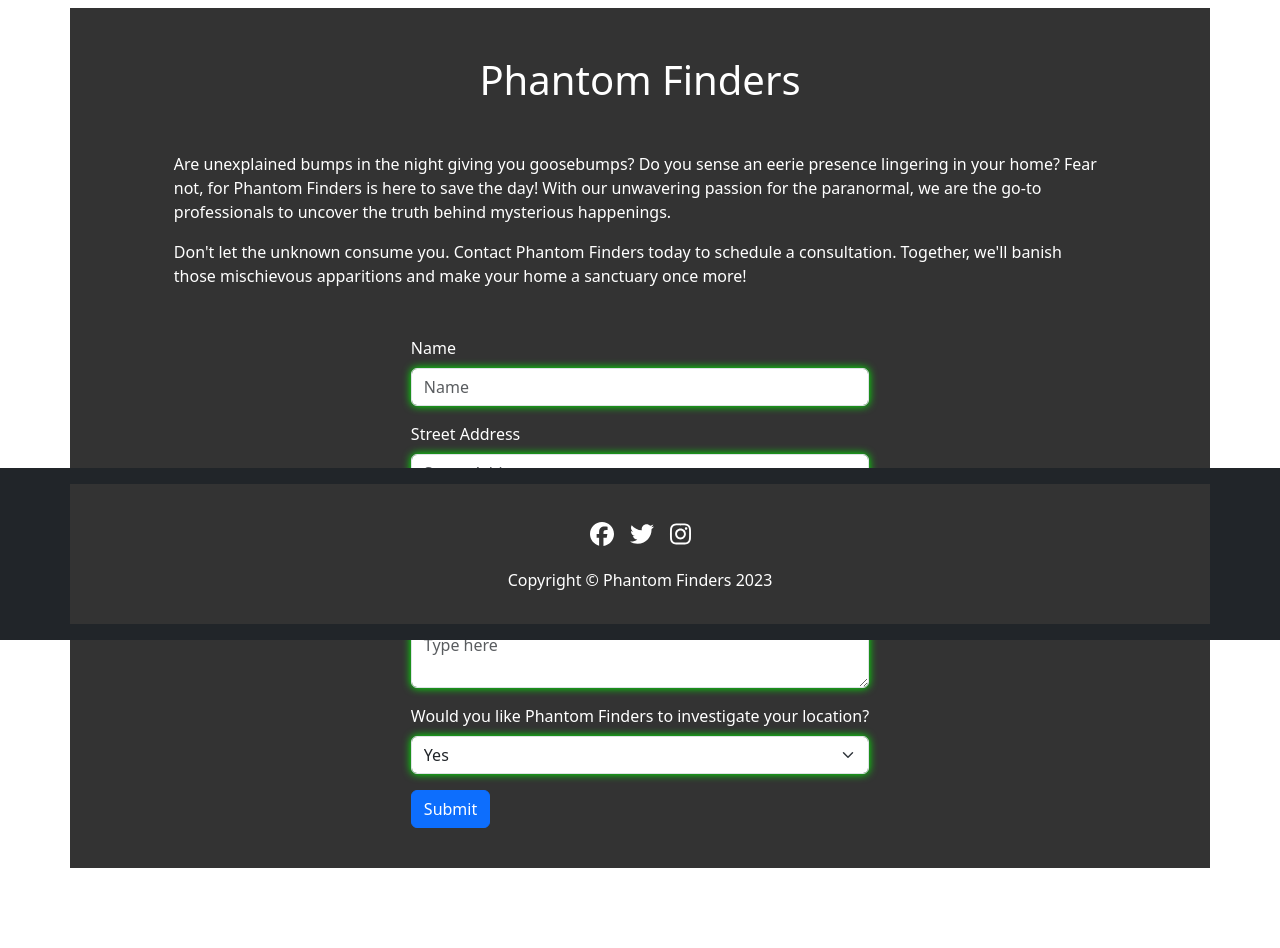
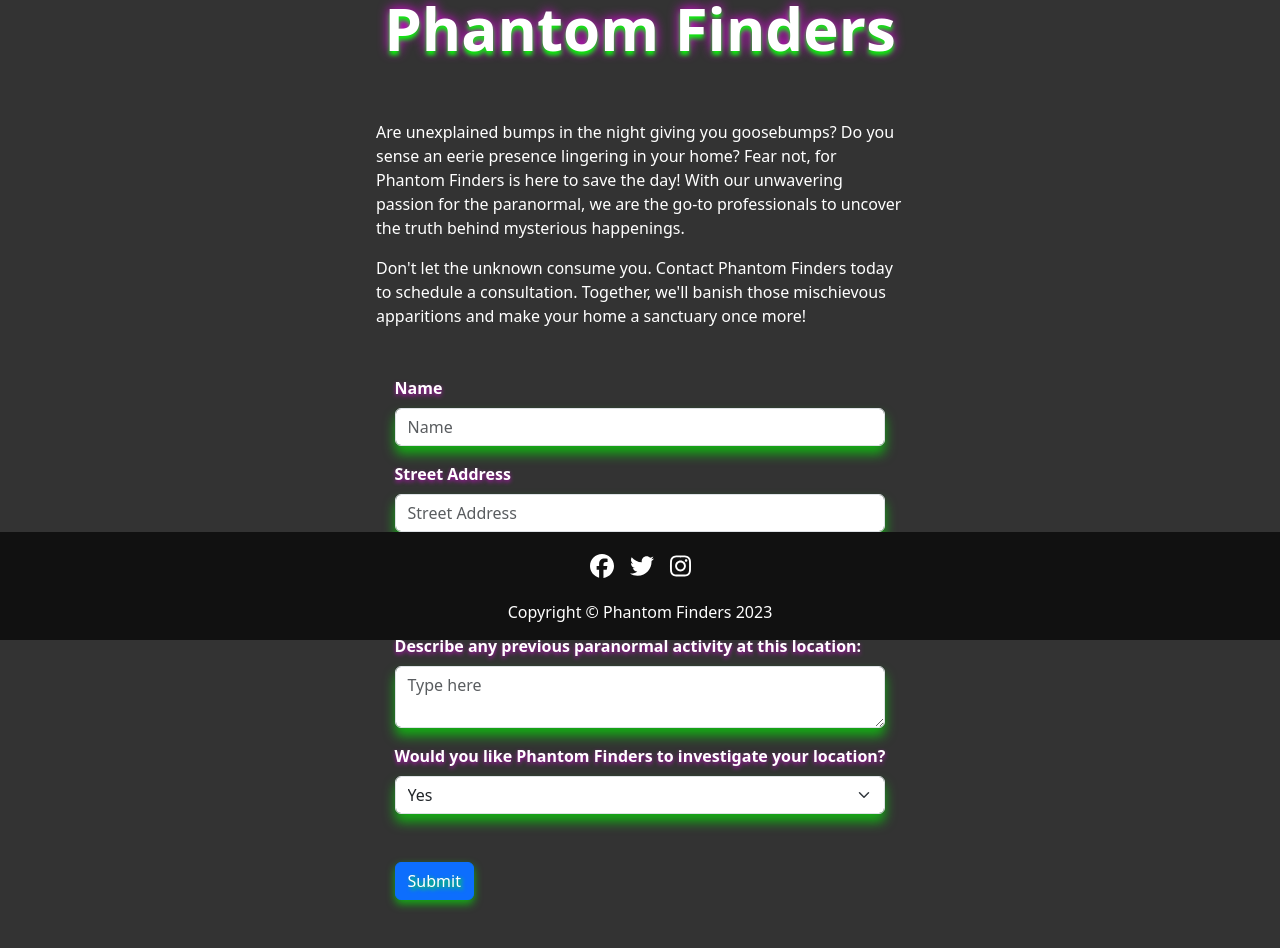
Before and after one commit to philkatie/fullstack-project, a React (Create React App) app in the folder intsureview_fe/: page /form in a window 1280 px wide. Shown: the part 160-1108 px from the top of the page. Before the commit the page ends 1076 px from the top, so only its background shows below. Built offline with nearby package versions, Linux system fonts and the light colour scheme.

Commit message:
just some silly css

```diff
--- a/intsureview_fe/src/App.css
+++ b/intsureview_fe/src/App.css
@@ -1,43 +1,9 @@
 body {
   background-color: #333333;
   color: #ffffff;
+position: relative;
 }
 
 .App {
   text-align: center;
 }
-
-.App-logo {
-  height: 40vmin;
-  pointer-events: none;
-}
-
-@media (prefers-reduced-motion: no-preference) {
-  .App-logo {
-    animation: App-logo-spin infinite 20s linear;
-  }
-}
-
-.App-header {
-  background-color: #282c34;
-  min-height: 100vh;
-  display: flex;
-  flex-direction: column;
-  align-items: center;
-  justify-content: center;
-  font-size: calc(10px + 2vmin);
-  color: white;
-}
-
-.App-link {
-  color: #61dafb;
-}
-
-@keyframes App-logo-spin {
-  from {
-    transform: rotate(0deg);
-  }
-  to {
-    transform: rotate(360deg);
-  }
-}
--- a/intsureview_fe/src/App.js
+++ b/intsureview_fe/src/App.js
@@ -1,10 +1,10 @@
-import Header from './Components/Header';
+import { Header } from './Components/Header';
 import Main from './Components/Main';
 import Footer from './Components/Footer';
 import List from './Components/List';
 import {BrowserRouter as Router, Routes, Route} from 'react-router-dom';
 import 'bootstrap/dist/css/bootstrap.min.css';
-
+import styles from './App.css';
 
 function App() {
   return (
--- a/intsureview_fe/src/Components/Footer.js
+++ b/intsureview_fe/src/Components/Footer.js
@@ -1,13 +1,11 @@
 import React from 'react';
 import { FontAwesomeIcon } from '@fortawesome/react-fontawesome';
 import { faFacebook, faTwitter, faInstagram } from '@fortawesome/free-brands-svg-icons';
-import Container from 'react-bootstrap/Container';
 import styles from './footer.css';
 
 export default function Footer() {
   return (
-    <footer className="py-3 bg-dark fixed-bottom">
-      <Container className="px-4 text-center text-white">
+    <div className="px-4 text-center text-white py-3 fixed-bottom footer">
       <div className="social-icons mb-3">
         <a
           href="https://www.facebook.com/"
@@ -35,7 +33,6 @@ export default function Footer() {
         </a>
       </div>
       <p className="mb-0">Copyright &copy; Phantom Finders 2023</p>
-      </Container>
-    </footer>
+    </div>
   );
 }
--- a/intsureview_fe/src/Components/Header.js
+++ b/intsureview_fe/src/Components/Header.js
@@ -7,21 +7,23 @@ import { FontAwesomeIcon } from '@fortawesome/react-fontawesome';
 import { faGhost } from '@fortawesome/free-solid-svg-icons';
 import styles from './header.css';
 
-export default function Header() {
+export function Header() {
     return (
-        <Navbar expand="sm" className="custom-navbar">
+      <header className="custom-header">
         <Container>
+          <Navbar expand="sm">
               <Navbar.Brand className="custom-brand">
                 <FontAwesomeIcon icon={faGhost} className="ghost-icon" />
               </Navbar.Brand>
-            <Navbar.Toggle aria-controls="basic-navbar-nav" />
+              <Navbar.Toggle aria-controls="basic-navbar-nav" className="custom-toggler" />
               <Navbar.Collapse id="basic-navbar-nav">
                 <Nav className="me-auto">
                   <NavLink className="nav-link custom-nav-link" to="/">Home</NavLink>
                   <NavLink className="nav-link custom-nav-link" to="/form">Share Your Experience</NavLink>
                 </Nav>
               </Navbar.Collapse>
+            </Navbar>
           </Container>
-        </Navbar>
+        </header>
       );
     }
--- a/intsureview_fe/src/Components/Main.js
+++ b/intsureview_fe/src/Components/Main.js
@@ -60,7 +60,7 @@ export default function Main() {
   return (
     <Container className='my-5 py-4 my-form'>
       <Row className='px-4 my-4'>
-        <h1>Phantom Finders</h1>
+        <h1 className='title'>Phantom Finders</h1>
       </Row>
       <Row className='px-4 my-3 copy'>
         <p>Are unexplained bumps in the night giving you goosebumps? Do you sense an eerie presence lingering in your home? Fear not,
@@ -132,9 +132,10 @@ export default function Main() {
           </Form.Group>
 
           <Button
-            variant="primary"
-            type="submit"
-            onClick={handleSubmit}>
+            type='submit'
+            onClick={handleSubmit}
+            className='submit-button'
+          >
             Submit
           </Button>
         </Form>
--- a/intsureview_fe/src/Components/footer.css
+++ b/intsureview_fe/src/Components/footer.css
@@ -1,6 +1,6 @@
 .footer {
     padding: 1rem;
-    background-color: #222222;
+    background-color: #111111;
     color: #ffffff;
     text-align: center;
 }
--- a/intsureview_fe/src/Components/header.css
+++ b/intsureview_fe/src/Components/header.css
@@ -1,29 +1,48 @@
-.custom-navbar {
+.custom-header {
     background-color: #222222;
-  }
+}
 
-  .custom-brand {
+.custom-brand {
     color: #ffffff;
     font-size: 24px;
     font-weight: bold;
     text-shadow: 2px 2px 4px #00ff00;
-  }
+    display: flex;
+    align-items: center;
+}
 
-  .custom-nav-link {
-    color: #ffffff;
-    text-shadow: 2px 2px 4px #00ff00;
-  }
-
-  .custom-nav-link:hover {
-    color: #ff00ff;
-  }
-
-  .custom-nav-link.active {
-    color: #00ff00 !important;
-  }
-
-  .ghost-icon {
+.ghost-icon {
     color: #ffffff;
     font-size: 24px;
     margin-right: 8px;
-  }
+}
+
+.custom-nav-link {
+    color: #ffffff !important;
+    text-shadow: 2px 2px 4px #00ff00;
+}
+
+.custom-nav-link:hover {
+    color: #ff00ff !important;
+}
+
+.custom-nav-link.active {
+    color: #00ff00 !important;
+}
+
+.custom-toggler {
+    border-color: #00ff00;
+    border-width: 2px;
+    background-color: white;
+}
+
+.custom-toggler:hover {
+    border-color: #ff00ff;
+    background-color: #ff00ff;
+}
+
+.custom-toggler:focus {
+    box-shadow: 0 0 0 0.2rem rgba(0, 255, 0, 0.5);
+    border-color: #00ff00;
+    background-color: #00ff00;
+}
--- a/intsureview_fe/src/Components/list.css
+++ b/intsureview_fe/src/Components/list.css
@@ -1,20 +1,16 @@
-.container {
-    background-color: #333333; /* Dark background color */
-    color: #ffffff; /* White text color */
+.my-5 {
     padding: 2rem;
-  }
+}
 
-  .card {
-    background-color: #222222; /* Dark card background color */
-    border: none; /* Remove card border */
-    color: #ffffff; /* White card text color */
-    box-shadow: 0 0 8px #00ff00; /* Bright glowy shadow for cards */
-  }
+.my-3 {
+    margin-bottom: 1rem;
+    color: #ffffff;
+}
 
-  .card-title {
-    color: #00ff00; /* Green card title color */
-  }
+.card-text {
+    margin-bottom: 1rem;
+}
 
-  .card-text {
-    margin-bottom: 1rem; /* Add some margin between card texts */
-  }
+.card {
+    box-shadow: 0 8px 12px rgba(0, 255, 0, 0.6);
+}
--- a/intsureview_fe/src/Components/main.css
+++ b/intsureview_fe/src/Components/main.css
@@ -1,15 +1,22 @@
- .form-control {
-    box-shadow: 0 0 8px #00ff00;
+.form-control {
+    box-shadow: 0 8px 12px rgba(0, 255, 0, 0.6);
 }
 
 .form-control:focus {
     outline: none;
-    box-shadow: 0 0 8px #00ff00, 0 0 8px #00ff00 inset;
+    box-shadow: 0 8px 12px rgba(0, 255, 0, 0.6);
+}
+
+.form-label {
+    font-weight: bold;
+    color: white;
+    text-shadow: 0 2px 4px rgba(255, 0, 255, 0.6);
+    margin-bottom: 0.5rem;
 }
 
 .my-form {
     width: 80%;
-    max-width: 400px;
+    max-width: 800px;
     padding: 1rem;
     display: flex;
     flex-direction: column;
@@ -19,4 +26,56 @@
 
 .copy {
     width: 90%;
+    max-width: 600px;
 }
+
+
+.title {
+    font-size: 60px;
+    font-weight: bold;
+    color: #ffffff;
+    text-shadow: 0 4px 4px rgba(0, 255, 0, 0.95), 0 0 12px rgba(255, 0, 255, 1);
+    margin: 0;
+    padding-bottom: 1rem;
+}
+
+.btn-primary {
+    background-color: #ff00ff;
+    border: none;
+    color: #ffffff;
+    font-size: 18px;
+    font-weight: bold;
+    padding: 10px 20px;
+    margin-top: 1rem;
+    box-shadow: 0 4px 8px rgba(0, 255, 0, 0.6);
+    text-shadow: 2px 2px 4px #00ff00;
+    margin-top: 2rem;
+}
+
+.btn-primary:hover {
+    background-color: #00aa00;
+    cursor: pointer;
+}
+
+@media (min-width: 768px) {
+    .my-form {
+        width: 90%;
+        max-width: 900px;
+    }
+}
+
+@media (min-width: 1200px) {
+    .my-form {
+        width: 70%;
+        max-width: 1000px;
+    }
+}
+
+@media (max-width: 400px) {
+    .title {
+        font-size: 50px;
+    }
+    .copy {
+        width:100%
+    }
+}
```
Also changed, not shown: 1 other file (tests, documents, lock files or other folders). Lines whose indentation alone changed are shown as unchanged.
